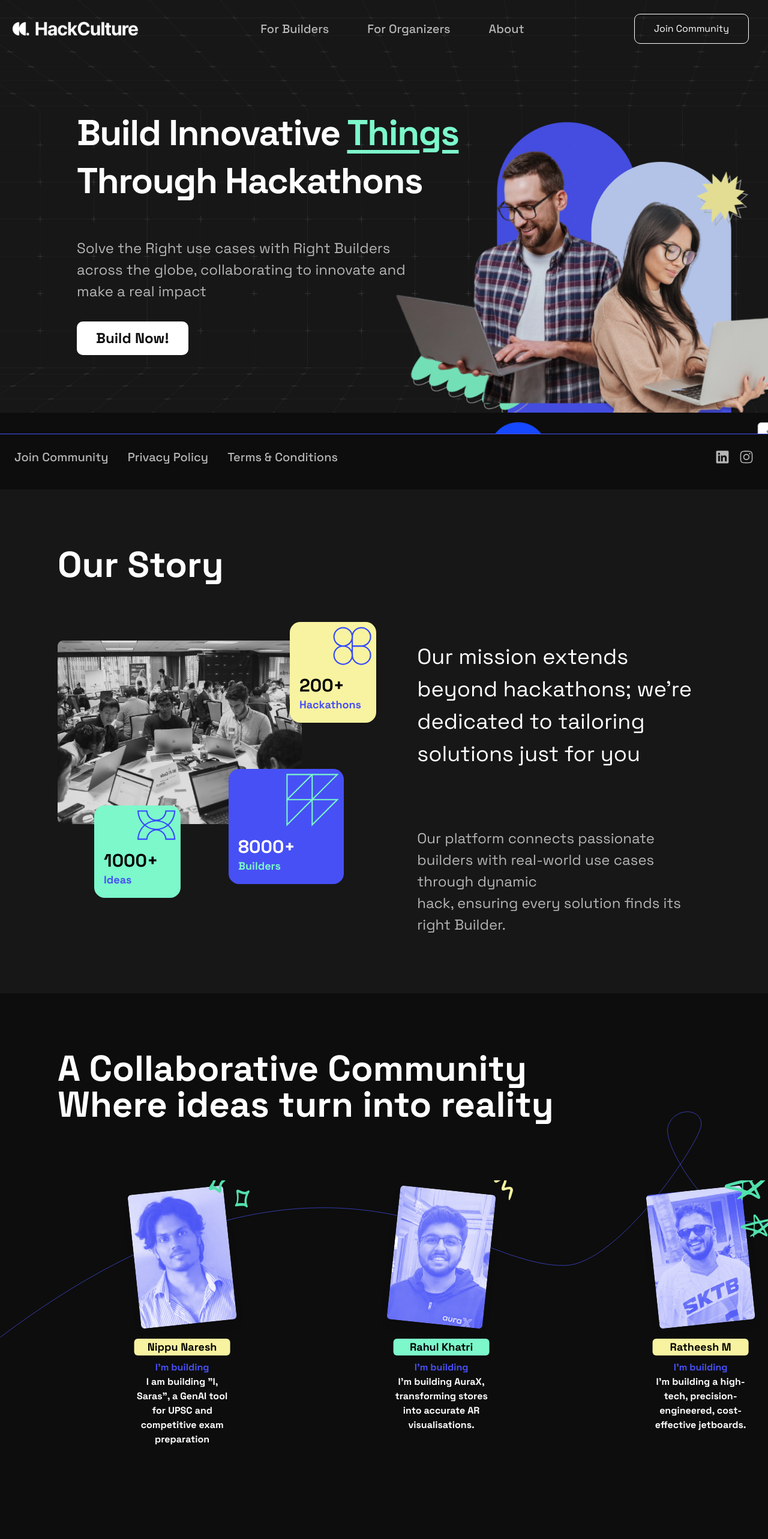
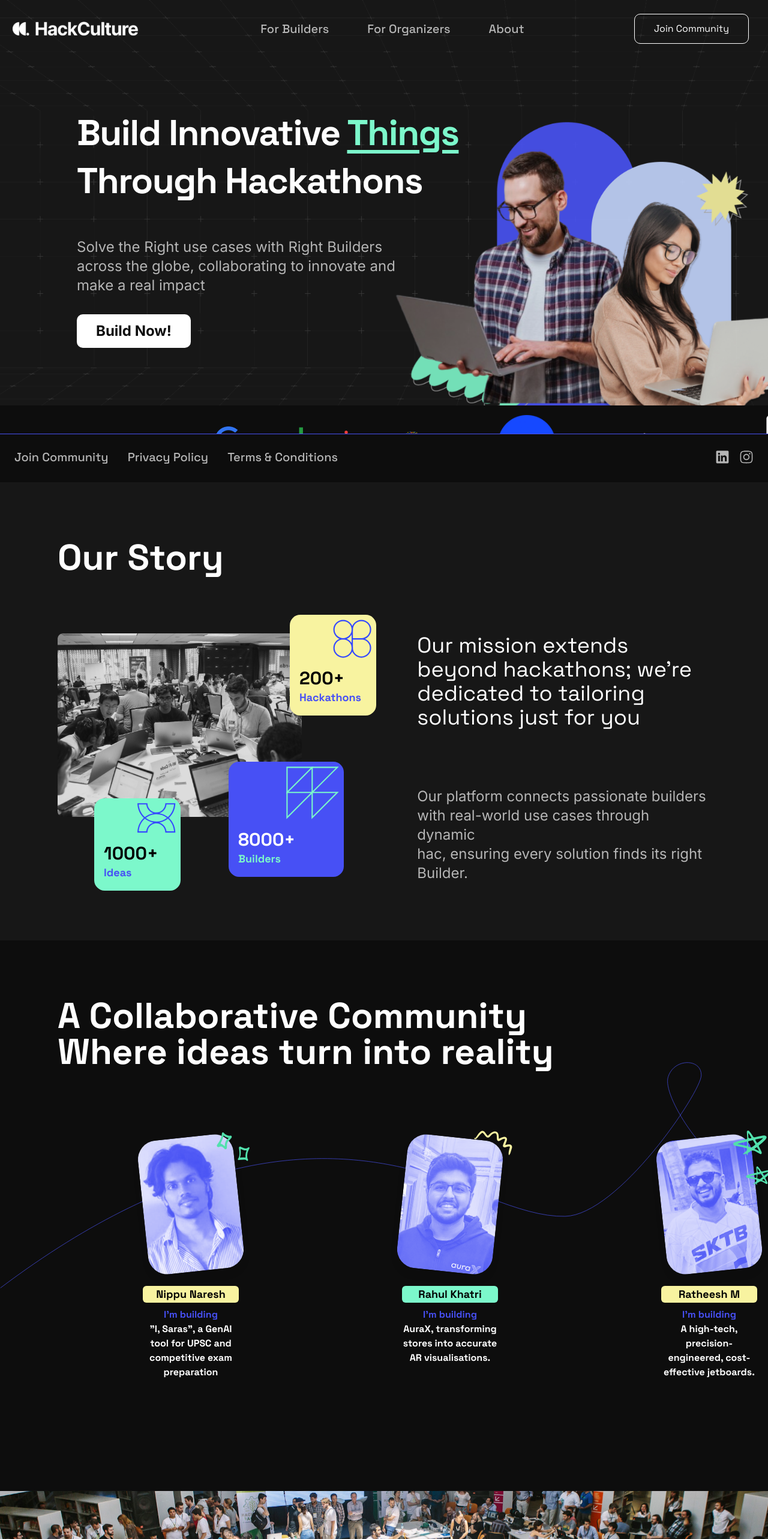
Before and after one commit to dev-hackculture-in/hackculture-platform, a React (Vite) app: page / in a window 1280 px wide. Shown: the top 2566 px of the page at 60% size. Built offline with nearby package versions, Linux system fonts and the light colour scheme.

Commit message:
final changes

```diff
--- a/index.html
+++ b/index.html
@@ -8,7 +8,11 @@
             href="https://fonts.googleapis.com/css2?family=Space+Grotesk:wght@300;400;500;700&display=swap"
             rel="stylesheet"
         />
-        <title>Vite + React + TS</title>
+        <link
+            href="https://fonts.googleapis.com/css2?family=Inter:wght@300;400;500;700&display=swap"
+            rel="stylesheet"
+        />
+        <title>HackCulture</title>
     </head>
     <body>
         <div id="root"></div>
--- a/src/components/community-card.tsx
+++ b/src/components/community-card.tsx
@@ -19,12 +19,12 @@
             <div className="relative">
                 <img
                     src={`/community/community-${index + 1}.png`}
-                    className={cn("rounded-md shadow-lg", {
+                    className={cn("rounded-[32px] shadow-lg", {
                         "rotate-6": (index + 1) % 2 !== 0,
                         "-rotate-6": (index + 1) % 2 === 0,
                     })}
                 />
-                <div className="absolute inset-x-[75%] inset-y-[-15%] size-20">
+                <div className="absolute inset-x-[75%] inset-y-[-5%] size-16">
                     {communitySvg}
                 </div>
             </div>
--- a/src/components/community.tsx
+++ b/src/components/community.tsx
@@ -15,11 +15,11 @@
     "Sparsh Rao",
 ];
 const descs = [
-    "I am building AI-Enabled IOT Solutions for sustainable industries",
-    'I am building "I, Saras", a GenAI tool for UPSC and competitive exam preparation',
-    "I'm building AuraX, transforming stores into accurate AR visualisations.",
-    "I'm building a high-tech, precision-engineered, cost-effective jetboards.",
-    "I'm building AI powered NeatProcess platform for FMCG brands",
+    "AI-Enabled IOT Solutions for sustainable industries",
+    '"I, Saras", a GenAI tool for UPSC and competitive exam preparation',
+    "AuraX, transforming stores into accurate AR visualisations.",
+    "A high-tech, precision-engineered, cost-effective jetboards.",
+    "AI powered NeatProcess platform for FMCG brands",
 ];
 const svgs = [
     <CommunitySvgs.crown />,
--- a/src/components/companies.tsx
+++ b/src/components/companies.tsx
@@ -26,7 +26,12 @@
                             Find creative solutions to your business challenges
                             with us
                         </h1>
-                        <div className="text-center">
+                        <div
+                            className="text-center"
+                            style={{
+                                fontFamily: "Inter, sans serif",
+                            }}
+                        >
                             <p className="text-muted text-xl md:text-2xl leading-[1.5] line-clamp-2 font-normal">
                                 Crowdsource cutting-edge solutions and
                             </p>
--- a/src/components/hero.tsx
+++ b/src/components/hero.tsx
@@ -7,29 +7,32 @@
             <div className="md:px-24 text-center md:text-left">
                 <div className="max-w-3xl flex flex-col gap-8 md:gap-16">
                     <div className="flex flex-col gap-5">
-                        <h1 className="font-bold text-6xl tracking-tight">
+                        <h1 className="font-bold text-4xl md:text-6xl tracking-tight">
                             Build Innovative{" "}
-                            <span className="text-secondary-foreground underline underline-offset-8 block md:inline">
+                            <span className="text-secondary-foreground underline underline-offset-8 block md:inline h-8">
                                 <Typewriter
                                     words={["Solutions", "Products", "Things"]}
                                     loop={0}
                                 />
                             </span>
                         </h1>
-                        <h1 className="font-bold text-6xl tracking-tight">
+                        <h1 className="font-bold text-4xl md:text-6xl tracking-tight">
                             Through Hackathons
                         </h1>
                     </div>
 
-                    <div className="flex flex-col gap-8">
+                    <div
+                        className="flex flex-col gap-8"
+                        style={{ fontFamily: "Inter, sans serif" }}
+                    >
                         <div>
-                            <p className="text-muted text-2xl leading-[1.5]">
+                            <p className="text-muted text-xl md:text-2xl leading-[1.5]">
                                 Solve the Right use cases with Right Builders
                             </p>
-                            <p className="text-muted text-2xl leading-[1.5]">
+                            <p className="text-muted text-xl md:text-2xl leading-[1.5]">
                                 across the globe, collaborating to innovate and
                             </p>
-                            <p className="text-muted text-2xl leading-[1.5]">
+                            <p className="text-muted text-xl md:text-2xl leading-[1.5]">
                                 make a real impact
                             </p>
                         </div>
--- a/src/components/mobile-nav.tsx
+++ b/src/components/mobile-nav.tsx
@@ -41,7 +41,7 @@
                         <line x1="6" y1="6" x2="18" y2="18" />
                     </svg>
                 </div>
-                <ul className="flex flex-col items-center justify-between min-h-[250px]">
+                <ul className="flex flex-col items-center justify-between min-h-[250px] text-3xl">
                     <li className="border-b border-gray-400 my-8 uppercase">
                         <a
                             className="cursor-pointer"
--- a/src/components/navbar.tsx
+++ b/src/components/navbar.tsx
@@ -4,7 +4,10 @@
 const Navbar = () => {
     return (
         <div className="h-24 flex items-center justify-between pr-8 max-w-[1400px] mx-auto">
-            <Icons.logo />
+            <a href="/">
+                <Icons.logo className="cursor-pointer" />
+            </a>
+
             <div className="hidden md:flex text-muted justify-between gap-16 items-center font-medium text-xl">
                 <a
                     className="cursor-pointer"
--- a/src/components/story.tsx
+++ b/src/components/story.tsx
@@ -10,7 +10,9 @@
             id="about"
         >
             <div className="flex flex-col gap-16 md:gap-24">
-                <h1 className="font-semibold text-6xl">Our Story</h1>
+                <h1 className="font-semibold text-4xl md:text-6xl">
+                    Our Story
+                </h1>
                 <div className="md:flex md:gap-48">
                     <div className="md:w-5/12">
                         <div className="relative">
@@ -50,11 +52,16 @@
                         </div>
                     </div>
                     <div className="md:w-6/12 flex flex-col gap-8 md:gap-24">
-                        <p className="text-4xl leading-[1.5] font-normal">
+                        <p className="text-2xl md:text-4xl leading-[1.5] font-normal">
                             Our mission extends beyond hackathons; we're
                             dedicated to tailoring solutions just for you
                         </p>
-                        <p className="text-muted text-2xl leading-[1.5] font-normal break-words">
+                        <p
+                            className="text-muted text-xl md:text-2xl leading-[1.5] font-normal break-words"
+                            style={{
+                                fontFamily: "Inter, sans serif",
+                            }}
+                        >
                             Our platform connects passionate builders with
                             real-world use cases through dynamic <br />
                             <span className="">
```
